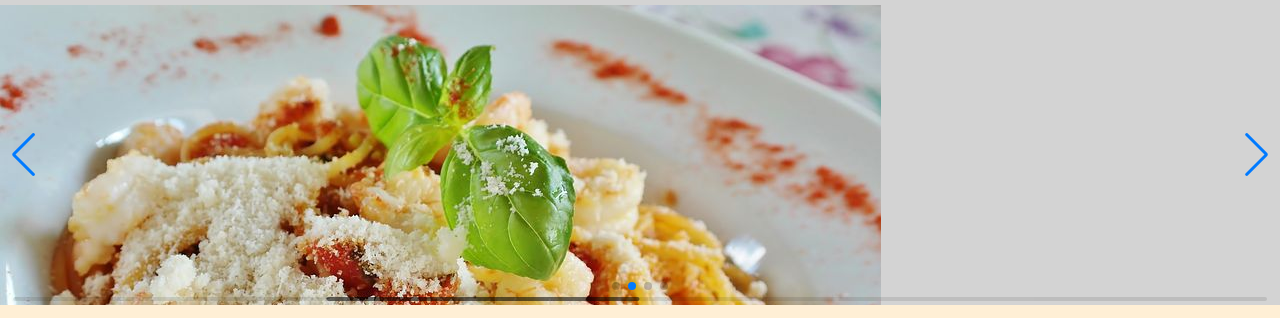
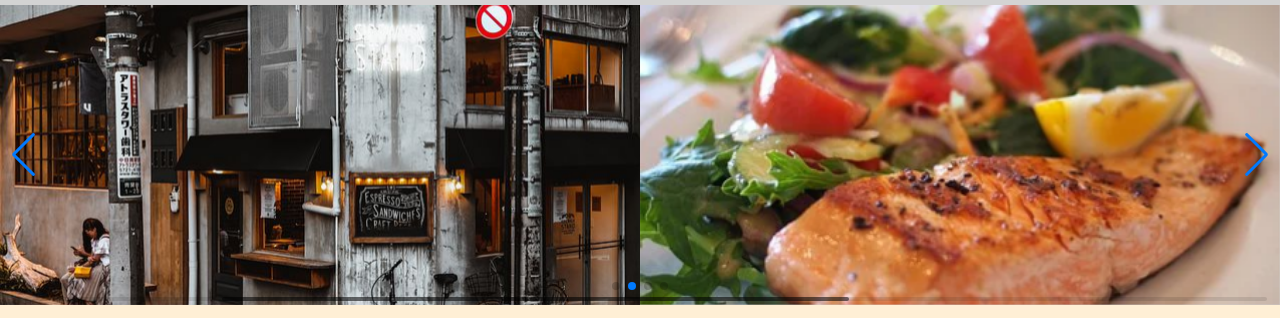
Before and after one commit to yume-baku/Caseteria, a plain HTML site: page index.html in a window 1280 px wide. Shown: the part 81-399 px from the top of the page. Drawn offline with nearby package versions, Linux system fonts and the light colour scheme.

Commit message:
Swiperの挙動調整とコードの整理。課題提出準備完了

```diff
--- a/css/casteria.css
+++ b/css/casteria.css
@@ -75,14 +75,15 @@ footer {
   opacity: 1;
   visibility: visible;
 }
+
 .swiper {
-  width: 600px;
+  width: 100%;
   height: 300px;
 }
 
-.swiper-slide {
-  height: 100vh;
+.swiper-slide img {
+  width: 100%;
+  height: 300px;
+  display: block;
+  object-fit: cover;
 }
-.swiper-slide > img {
-  object-fit: cover; /* IE: not support */
-}
--- /dev/null
+++ b/css/swiper.css
@@ -0,0 +1,11 @@
+.swiper {
+  width: 100%;
+  height: 300px;
+}
+
+.swiper-slide img {
+  width: 100%;
+  height: 300px;
+  display: block;
+  object-fit: cover;
+}
--- a/index.html
+++ b/index.html
@@ -21,42 +21,16 @@
     <!-- CDN: スライダーSwiper.js -->
     <link rel="stylesheet" href="https://cdn.jsdelivr.net/npm/swiper@11/swiper-bundle.min.css" />
     <script src="https://cdn.jsdelivr.net/npm/swiper@11/swiper-bundle.min.js"></script>
-    <!-- スライダーSwiper.jsの初期化や設定 -->
-    <script type="module">
-      import Swiper from 'https://cdn.jsdelivr.net/npm/swiper@11/swiper-bundle.min.mjs';
-
-      const swiper = new Swiper('.swiper', {
-        // Optional parameters
-        loop: true,
-        spaceBetween: 0,
-
-        // If we need pagination
-        pagination: {
-          el: '.swiper-pagination',
-        },
-
-        // Navigation arrows
-        navigation: {
-          nextEl: '.swiper-button-next',
-          prevEl: '.swiper-button-prev',
-        },
-
-        // And if we need scrollbar
-        scrollbar: {
-          el: '.swiper-scrollbar',
-        },
-        autoplay: {
-          delay: 3000,
-        },
-      });
-    </script>
-    <!-- <script src="./js/Swiper.js" defer></script> -->
 
     <!-- Original -->
     <link rel="stylesheet" href="./css/base.css" />
     <link rel="stylesheet" href="./css/casteria.css" />
     <script src="./js/AccordionMenu.js" defer></script>
     <script src="./js/FadeInByScroll.js" defer></script>
+
+    <!-- Original for CDN -->
+    <link rel="stylesheet" href="./css/swiper.css" />
+    <script type="module" src="./js/Swiper.js" defer></script>
   </head>
   <body>
     <!-- ヘッダ -->
@@ -102,19 +76,12 @@
         </div>
       </nav>
       <!-- ヘッダ: 画像表示部 -->
-      <!-- <div class="row"> -->
-      <!-- <img src="./img/food.jpg" class="object-fit-cover col-6 p-0" alt="" /> -->
-      <!-- <img src="./img/food2.jpg" class="object-fit-cover col-6 p-0" alt="" /> -->
-      <div class="swiper w-100">
+      <div class="swiper">
         <div class="swiper-wrapper">
-          <!-- <div class="swiper-slide">Slide 1</div>
-          <div class="swiper-slide">Slide 2</div>
-          <div class="swiper-slide">Slide 3</div> -->
-
-          <div class="swiper-slide"><img src="./img/food.jpg" class="object-fit-cover" alt="" /></div>
-          <div class="swiper-slide"><img src="./img/food2.jpg" class="object-fit-cover" alt="" /></div>
-          <div class="swiper-slide"><img src="./img/food3.jpg" class="object-fit-cover" alt="" /></div>
-          <div class="swiper-slide"><img src="./img/food4.jpg" class="object-fit-cover" alt="" /></div>
+          <div class="swiper-slide"><img src="./img/interior.jpg" alt="" /></div>
+          <div class="swiper-slide"><img src="./img/restaurant.jpg" alt="" /></div>
+          <div class="swiper-slide"><img src="./img/food.jpg" alt="" /></div>
+          <div class="swiper-slide"><img src="./img/food2.jpg" alt="" /></div>
         </div>
         <!-- If we need pagination -->
         <div class="swiper-pagination"></div>
--- a/js/Swiper.js
+++ b/js/Swiper.js
@@ -1,6 +1,30 @@
 // スライダーSwiper.jsを使用するため
 // 【参考】https://kiomiru.co.jp/blog/coding/swiper-js/
 // 【参考(公式)】https://swiperjs.com/get-started
-import Swiper from 'https://cdn.jsdelivr.net/npm/swiper@11/swiper-bundle.min.mjs'
+import Swiper from 'https://cdn.jsdelivr.net/npm/swiper@11/swiper-bundle.min.mjs';
 
-const swiper = new Swiper(...)
+const swiper = new Swiper('.swiper', {
+  // Optional parameters
+  loop: true,
+  spaceBetween: 0,
+  speed: 3000,
+  pagination: {
+    el: '.swiper-pagination',
+  },
+  navigation: {
+    nextEl: '.swiper-button-next',
+    prevEl: '.swiper-button-prev',
+  },
+  scrollbar: {
+    el: '.swiper-scrollbar',
+  },
+  autoplay: {
+    delay: 3000,
+  },
+  breakpoints: {
+    // bootstrapのブレイクポイント Medium: 768pxに合わせた
+    768: {
+      slidesPerView: 2,
+    },
+  },
+});
```
